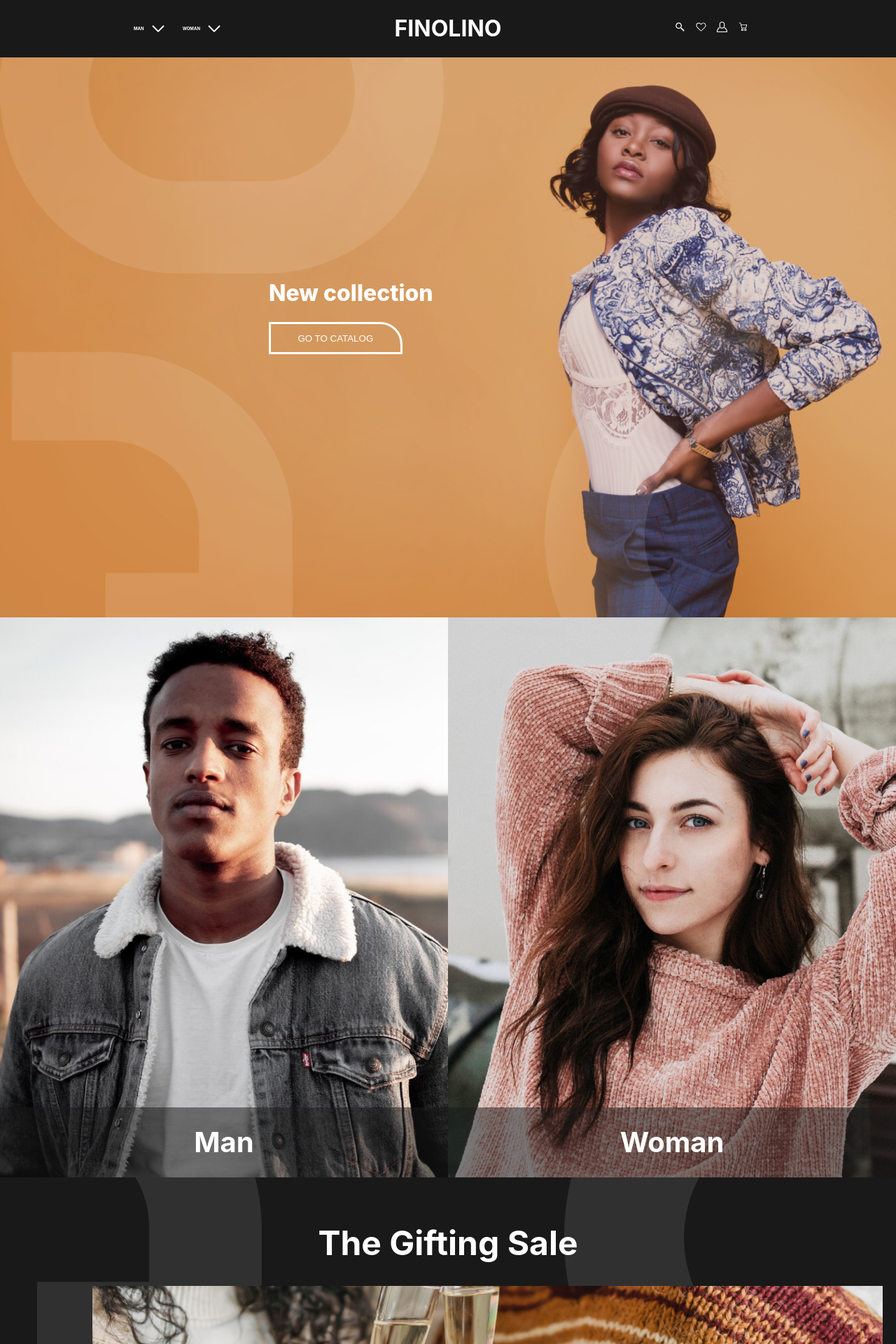
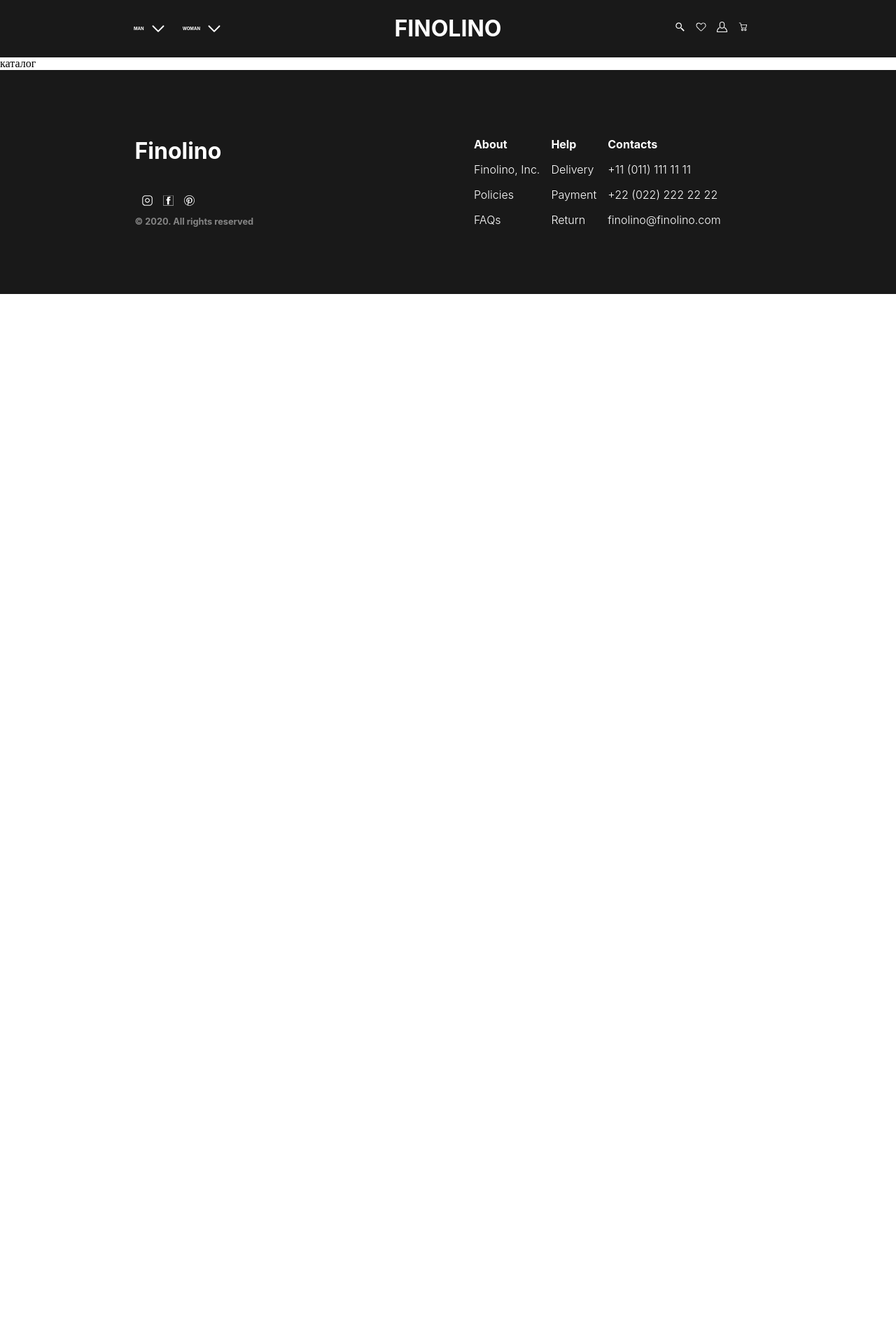
Before and after one commit to nekrasowa/testShop, a Vue app: page /catalog in a window 1280 px wide. Shown: the top 1920 px of the page at 70% size. After the commit the page ends 800 px from the top, so only its background shows below. Built offline with nearby package versions, Linux system fonts and the light colour scheme.

Commit message:
add routing to app

```diff
--- a/package.json
+++ b/package.json
@@ -9,9 +9,12 @@
     "preview": "vite preview"
   },
   "dependencies": {
+    "@vuelidate/core": "^2.0.0",
+    "@vuelidate/validators": "^2.0.0",
     "sass": "^1.58.0",
     "swiper": "^9.0.5",
-    "vue": "^3.2.45"
+    "vue": "^3.2.45",
+    "vue-router": "^4.1.6"
   },
   "devDependencies": {
     "@vitejs/plugin-vue": "^4.0.0",
--- a/src/App.vue
+++ b/src/App.vue
@@ -1,13 +1,14 @@
 <template>
   <AppHeader />
-  <AppMainHome />
+
+  <router-view />
+
   <AppFooter />
 </template>
 
 <script setup>
-import AppHeader from './components/AppHeader.vue';
-import AppMainHome from './components/AppMainHome.vue';
-import AppFooter from './components/AppFooter.vue';
+import AppHeader from './components/AppHeader.vue'
+import AppFooter from './components/AppFooter.vue'
 
 </script>
 
--- /dev/null
+++ b/src/components/AppMainCatalog.vue
@@ -0,0 +1,13 @@
+<template>
+  <div>
+каталог
+  </div>
+</template>
+
+<script setup>
+
+</script>
+
+<style lang="scss" scoped>
+
+</style>
--- a/src/components/AppMainHome.vue
+++ b/src/components/AppMainHome.vue
@@ -5,9 +5,10 @@
         <h1 class='mainInfo'>
           New collection
         </h1>
-        <button type='button' id='welcome__btnCatalog'>
-          GO TO CATALOG
-        </button>
+          <button @click="redirectToCatalog" type='button' id='welcome__btnCatalog'>
+            GO TO CATALOG
+          </button>
+
       </div>
     </div>
   </div>
@@ -15,12 +16,12 @@
   <div id='nav'>
     <div class='nav__photo' id='nav__photo_man'>
       <h1 class='mainInfo'>
-        <a href=''>Man</a>
+        <a href='#'>Man</a>
       </h1>
     </div>
     <div class='nav__photo' id='nav__photo_woman'>
       <h1 class='mainInfo'>
-        <a href=''>Woman</a>
+        <a href='#'>Woman</a>
       </h1>
     </div>
   </div>
@@ -49,20 +50,25 @@
         Subscribe to newsletter
       </h1>
       <h4 class='subscribe__description'>Sign up for email updates on the our latest offers and news</h4>
-      <input name='email' class='subscribe__emailInput' placeholder='Enter Your Email' />
-
+      <input
+        name='email'
+        class='subscribe__emailInput'
+        placeholder='Enter Your Email'
+        v-model.trim='subscribeAccept.email'
+        />
       <p class='subscribe__acception'>
         <label class='subscribe__checkbox'>
           <input
             type='checkbox'
             name='acception'
+            v-model='subscribeAccept.acception'
           >
           <span class='subscribe__acceptionText'>
             I accept the terms of <a href='#'>Privacy Policy</a>
           </span>
         </label>
       </p>
-      <button class='subscribe__btn'>Subscribe</button>
+      <button type='submit' class='subscribe__btn'>Subscribe</button>
     </div>
   </div>
 </template>
@@ -70,6 +76,16 @@
 <script setup>
 import AppMainHomeSale from './AppMainHomeSale.vue';
 import AppMainHomePopular from './AppMainHomePopular.vue';
+import router from '../router'
+
+const subscribeAccept = {
+  email: '',
+  acception: false
+}
+
+function redirectToCatalog () {
+  router.push({ name: 'Catalog' })
+}
 
 </script>
 
--- a/src/main.js
+++ b/src/main.js
@@ -1,5 +1,9 @@
 import { createApp } from 'vue'
 import './style.scss'
 import App from './App.vue'
+import router from './router'
 
-createApp(App).mount('#app')
+const app = createApp(App)
+
+app.use(router)
+app.mount('#app')
--- /dev/null
+++ b/src/router.js
@@ -0,0 +1,20 @@
+import { createRouter, createWebHistory } from 'vue-router'
+import AppMainHome from './components/AppMainHome.vue'
+
+const routes = [
+  {
+    path: '/',
+    name: 'Home',
+    component: AppMainHome
+  },
+  {
+    path: '/catalog',
+    name: 'Catalog',
+    component: () => import('./components/AppMainCatalog.vue')
+  }
+]
+const router = createRouter({
+  history: createWebHistory(),
+  routes
+})
+export default router
```
Also changed, not shown: 1 other file (tests, documents, lock files or other folders).
